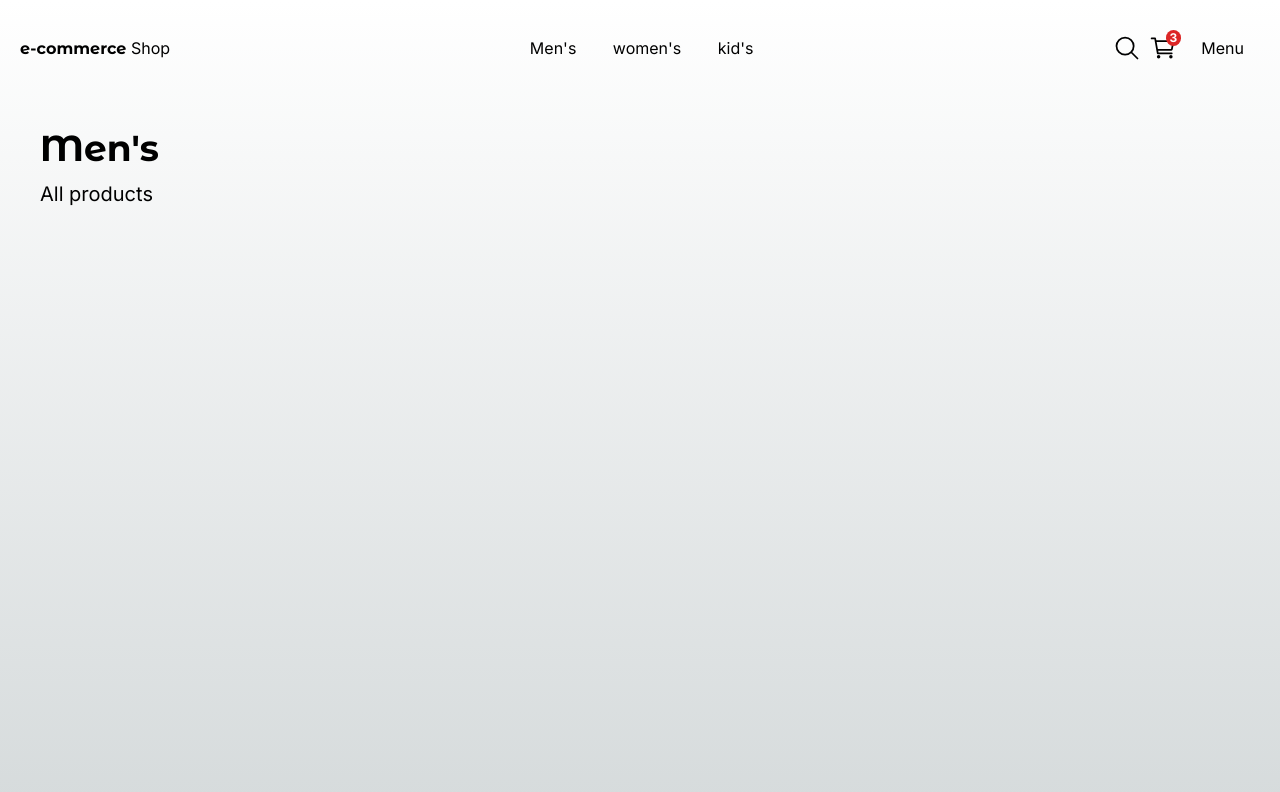
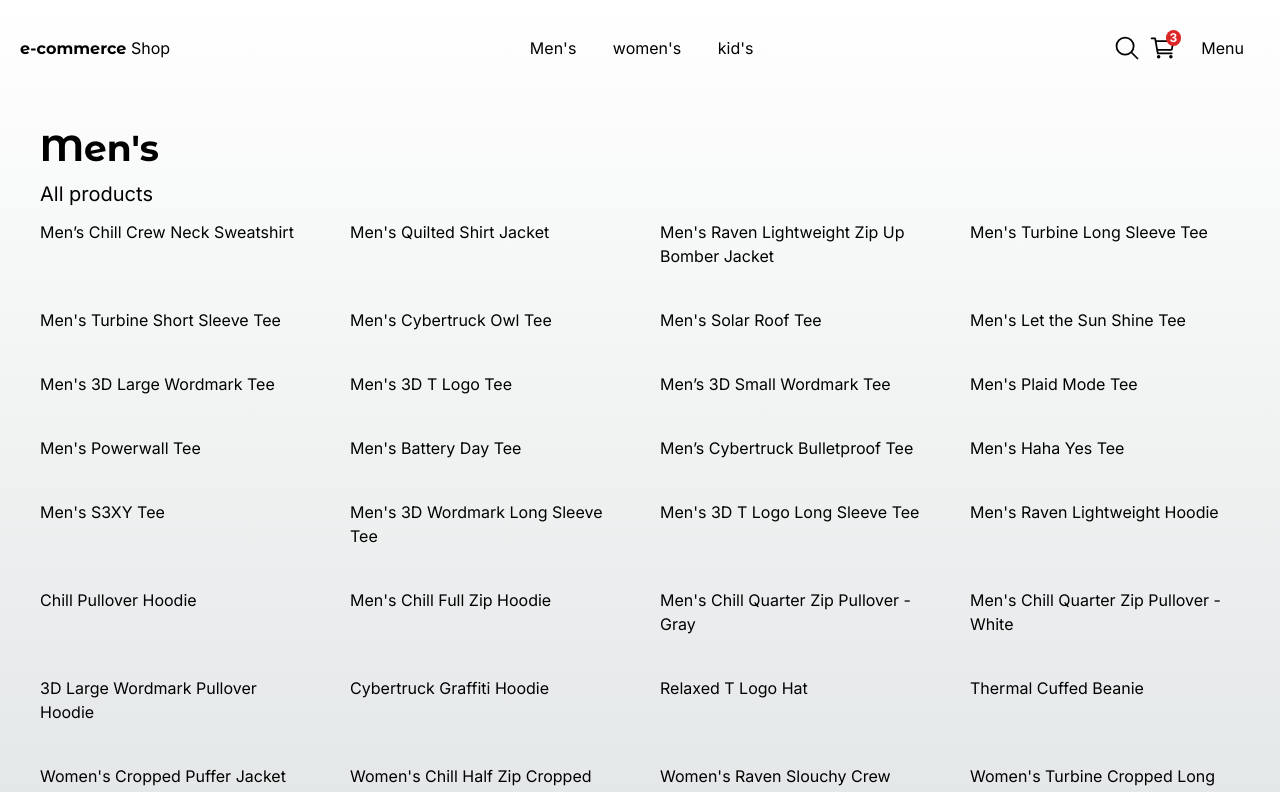
Before and after one commit to Huguez/e_commerce, a Next.js app: page / in a window 1280 px wide. Shown: the top 792 px of the page. Built offline with nearby package versions, Linux system fonts and the light colour scheme.

Commit message:
productGrid Done

```diff
--- a/src/app/(shop)/page.tsx
+++ b/src/app/(shop)/page.tsx
@@ -1,11 +1,16 @@
 
-import { Title } from "@/components";
+import { ProductsGrid, Title } from "@/components";
+import { initialData } from "@/seed/seed";
+
+const products = initialData.products
 
 
 export default function Home() {
   return (
     <>
       <Title title="Men's" subtitle="All products" />
+
+      <ProductsGrid products={products} />
     </>
   );
 }
--- a/src/components/index.ts
+++ b/src/components/index.ts
@@ -1,4 +1,6 @@
+
 
 export { TopMenu } from "./ui/topMenu/TopMenu"
 export { PageNotFound } from "./ui/not-found/PageNotFound"
 export { Title } from "./ui/title/Title"
+export { ProductsGrid } from "./products/product-grid/ProductsGrid"
--- /dev/null
+++ b/src/components/products/product-grid/ProductsGrid.tsx
@@ -0,0 +1,15 @@
+import { Product } from "@/interfaces";
+
+interface propsI {
+   products: Product[];
+}
+
+export const ProductsGrid = ({ products }: propsI ) => {
+   return (
+      <div className="grid grid-cols-1 sm:grid-cols-2 md:grid-cols-3 xl:grid-cols-4 gap-10 mb-10 ">
+         { products.map( ( item, index ) => (
+            <span key={`${ item.title }-${item.title}-${ index }`}> { item.title } </span>
+         ) ) }
+      </div>
+   )
+}
--- /dev/null
+++ b/src/interfaces/index.ts
@@ -0,0 +1 @@
+export * from "./products"
```
Also changed, not shown: src/interfaces/products.ts (added, +20 -0 lines).
